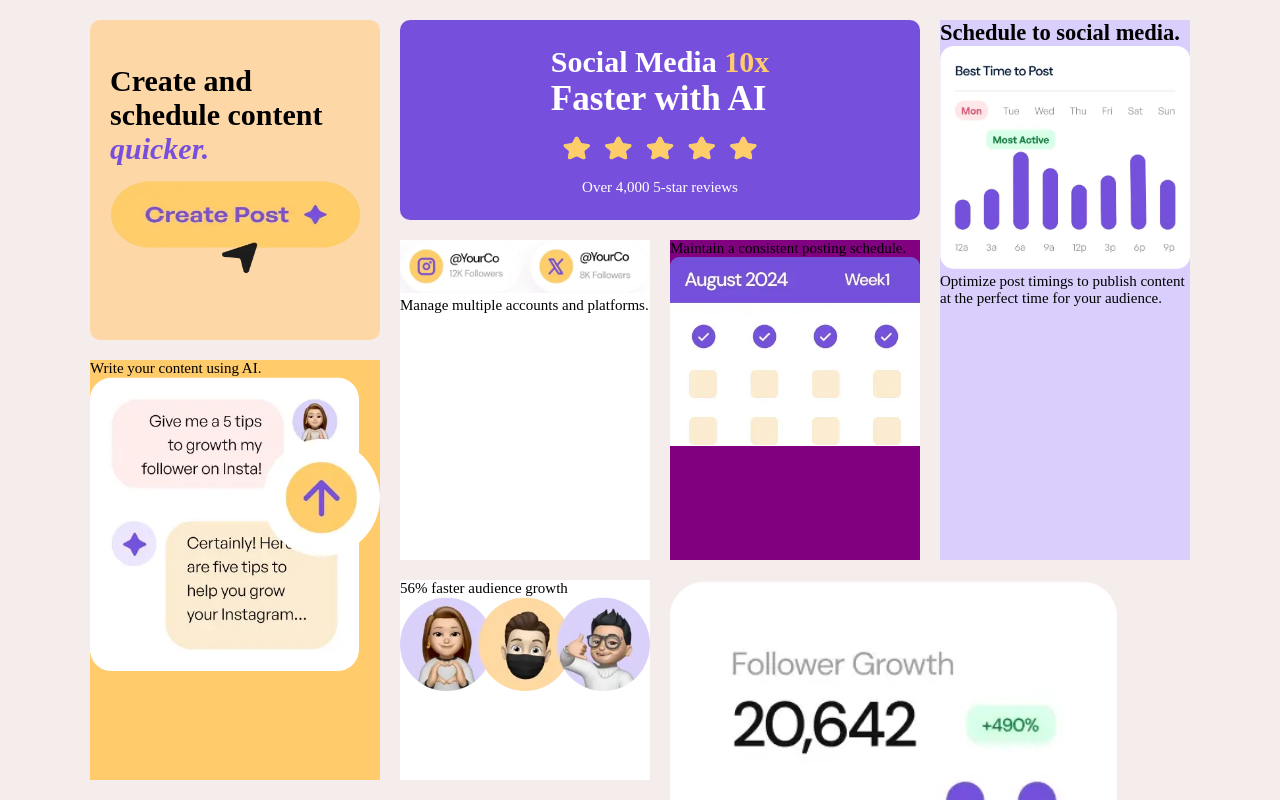
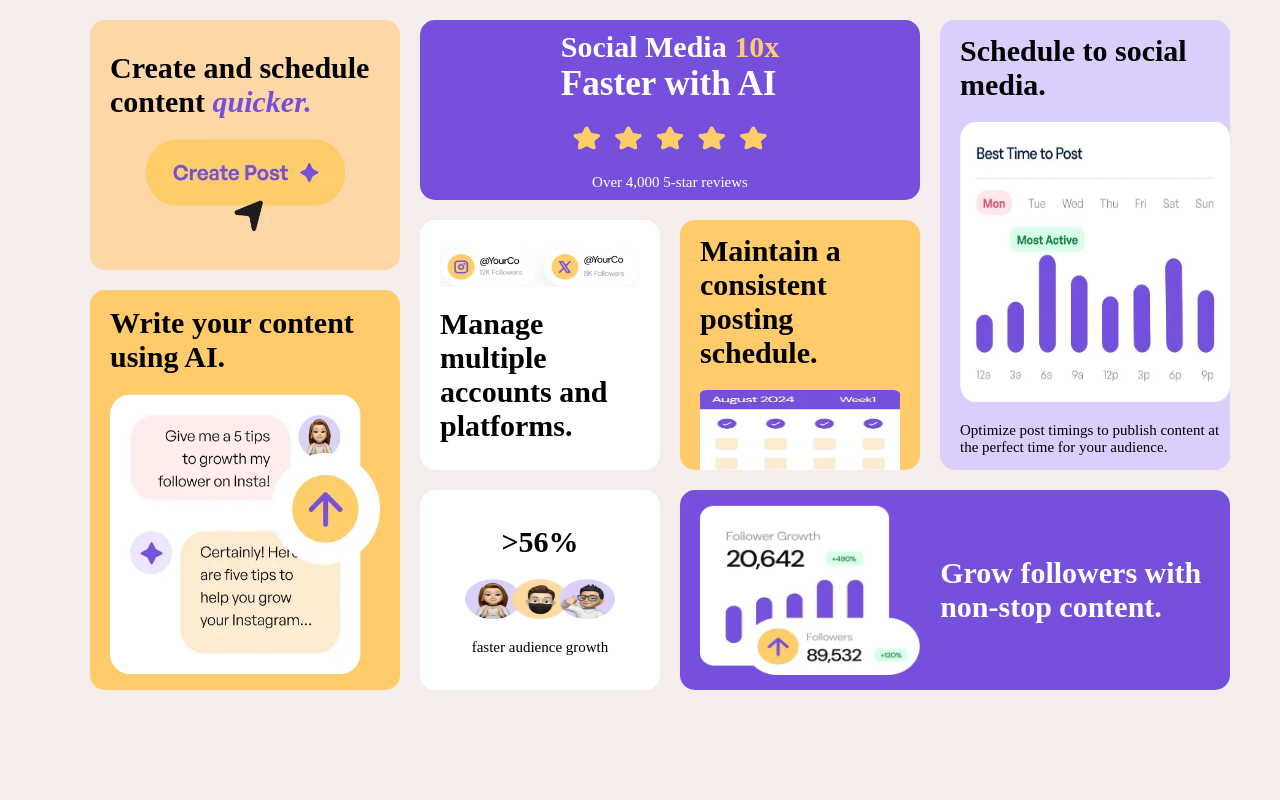
Before and after one commit to Mayor-Isaac/Bento-Grid, a React (Create React App) app: page / in a window 1280 px wide. Shown: the top 800 px of the page. Built offline with nearby package versions, Linux system fonts and the light colour scheme.

Commit message:
Grids completed

```diff
--- a/src/App.css
+++ b/src/App.css
@@ -9,55 +9,13 @@ html {
 body {
   padding: 2rem 0;
   font-size: 1.5rem;
-  background-color: hsl(0, 31.00%, 94.30%);
+  background-color: #f5ecec;
 }
 .App {
   display: grid;
   max-width: 1100px;
   margin: 0 auto;
   grid-template-columns: repeat(4, 1fr);
-  grid-template-rows: 200px 100px 200px 200px;
+  grid-template-rows: 180px 50px 180px 200px;
   gap: 2rem;
 }
-img {
-  width: 100%;
-}
-
-.grid-2 {
-  grid-column: 2/4;
-  background-color: hsl(256, 67%, 59%);
-}
-.grid-3 {
-  grid-column: 4/-1;
-  background-color:  hsl(254, 88%, 90%);
-  grid-row: 1/4;
-}
-.grid-4 {
-  grid-row: 3/-1;
-  background-color: hsl(39, 100%, 71%);
-}
-.grid-5{
-  background-color: hsl(0, 0%, 100%);
-}
-.grid-6{
-  background-color: purple;
-}
-.grid-7{
-  background-color: hsl(0, 0%, 100%);
-}
-.grid-8 {
-  grid-column: 3/-1;
-}
-.special {
-  grid-row: 2/4;
-}
-
-/*
-- Purple 100: hsl(254, 88%, 90%)
-- Purple 500: hsl(256, 67%, 59%)
-
-- Yellow 100: hsl(31, 66%, 93%)
-- Yellow 500: hsl(39, 100%, 71%)
-
-- White: hsl(0, 0%, 100%)
-- Black: hsl(0, 0%, 7%) */
--- a/src/App.js
+++ b/src/App.js
@@ -1,25 +1,52 @@
 import "./App.css";
+
 import Grid from "./Components/Grid";
-import Grid3 from "./Components/Grid-3";
-import Grid4 from "./Components/Grid-4";
-import Grid5 from "./Components/Grid-5";
-import Grid6 from "./Components/Grid-6";
-import Grid7 from "./Components/Grid-7";
-import Grid8 from "./Components/Grid-8";
+
 export default function App() {
   return (
     <div className="App">
+
+      {/* GRID 1 */}
       <Grid imgUrl="images/illustration-create-post.webp"
-        ImgAlt="Create Post Illustration" w="250" h="100" ps={2} bg="#fed7a6" row="1/3"> Create and schedule content <span style={{color:"hsl(256, 67%, 59%)", fontStyle: "italic"}}>quicker.</span></Grid>
+        ImgAlt="Create Post Illustration" w="200" h="100" bg="#fed7a6" row="1/3"> Create and schedule content <span style={{color:"hsl(256, 67%, 59%)", fontStyle: "italic"}}>quicker.</span></Grid>
+
+        {/* GRID 2 */}
         <Grid  imgUrl="images/illustration-five-stars.webp"
-        imgAlt="Five stars Illustration"  w="200" h="30" ps={2} bg="#7650dc" column="2/4" afterText="Over 4,000 5-star reviews" text="white" > Social Media <span style={{color:"#ffcb6b"}}>10x</span>
+        imgAlt="Five stars Illustration"  w="200" h="30" bg="#7650dc" column="2/4" afterText="Over 4,000 5-star reviews" text="white" > Social Media <span style={{color:"#ffcb6b"}}>10x</span>
         <h3>Faster with AI</h3></Grid>
-      <Grid3 />
-      <Grid4 />
-      <Grid5 />
-      <Grid6 />
-      <Grid7 />
-      <Grid8 />
+
+        {/* GRID 3 */}
+       <Grid imgUrl="images/illustration-schedule-posts.webp"
+        ImgAlt=" Schedule Posts Illustration" w="270" h="280" ps="side" bg="#dacffc" row="1/4" column="4/-1" afterText=" Optimize post timings to publish content at the perfect time for your
+        audience.">Schedule to social media.
+      </Grid>
+
+      {/* GRID 4 */}
+       <Grid imgUrl="images/illustration-ai-content.webp"
+        ImgAlt="AI content Illustration" w="270" h="280" bg="#ffcb6b" row="3/-1">Write your content using AI.
+      </Grid>
+
+      {/* GRID 5 */}
+       <Grid imgUrl="images/illustration-multiple-platforms.webp"
+        ImgAlt="Multiple platform Illustration" w="200" h="40" bg="#ffffff" row="2/4" unique="column-reverse">
+      Manage multiple accounts and platforms.
+      </Grid>
+
+      {/* GRID 6 */}
+      <Grid imgUrl="images/illustration-consistent-schedule.webp"
+        ImgAlt="Consistent Schedule Illustration" w="200" h="80" bg="#ffcb6b" row="2/4" end={true}>Maintain a consistent posting schedule.
+      </Grid>
+
+      {/* GRID 7 */}
+       <Grid imgUrl="images/illustration-audience-growth.webp"
+        ImgAlt="Audience Growth Illustration"w="150" h="40" bg= "#ffffff" afterText="faster audience growth" >
+         >56%
+      </Grid>
+
+      {/* GRID 8 */}
+       <Grid  imgUrl="images/illustration-grow-followers.webp"
+        imgAlt="Grow Followers Illustration"  w="400" h="170" bg="#7650dc" column="3/-1" text="white" side={true}>
+      Grow followers with non-stop content.</Grid>
     </div>
   );
 }
--- a/src/Components/Grid-3.js
+++ /dev/null
@@ -1,15 +0,0 @@
-export default function Grid3() {
-  return (
-    <div className="grid-3">
-      <h2>Schedule to social media.</h2>
-      <img
-        src="images/illustration-schedule-posts.webp"
-        alt=" Schedule Posts Illustration"
-      />
-      <p>
-        Optimize post timings to publish content at the perfect time for your
-        audience.
-      </p>
-    </div>
-  );
-}
--- a/src/Components/Grid-4.js
+++ /dev/null
@@ -1,12 +0,0 @@
-export default function Grid4() {
-  return (
-    <div className="grid-4">
-      {" "}
-      Write your content using AI.
-      <img
-        src="images/illustration-ai-content.webp"
-        alt="AI content Illustration"
-      />
-    </div>
-  );
-}
--- a/src/Components/Grid-5.js
+++ /dev/null
@@ -1,11 +0,0 @@
-export default function Grid5() {
-  return (
-    <div className="grid-5 special">
-      <img
-        src="images/illustration-multiple-platforms.webp"
-        alt="Multiple platform Illustration"
-      />
-      Manage multiple accounts and platforms.
-    </div>
-  );
-}
--- a/src/Components/Grid-6.js
+++ /dev/null
@@ -1,11 +0,0 @@
-export default function Grid6() {
-  return (
-    <div className="grid-6 special">
-      Maintain a consistent posting schedule.
-      <img
-        src="images/illustration-consistent-schedule.webp"
-        alt="Consistent Schedule Illustration"
-      />
-    </div>
-  );
-}
--- a/src/Components/Grid-7.js
+++ /dev/null
@@ -1,11 +0,0 @@
-export default function Grid7() {
-  return (
-    <div className="grid-7">
-      56% faster audience growth{" "}
-      <img
-        src="images/illustration-audience-growth.webp"
-        alt="Audience Growth Illustration"
-      />
-    </div>
-  );
-}
--- a/src/Components/Grid-8.js
+++ /dev/null
@@ -1,11 +0,0 @@
-export default function Grid8() {
-  return (
-    <div className="grid-8">
-      <img
-        src="images/illustration-grow-followers.webp"
-        alt="Grow Followers Illustration"
-      />
-      Grow followers with non-stop content.
-    </div>
-  );
-}
--- a/src/Components/Grid.js
+++ b/src/Components/Grid.js
@@ -1,8 +1,7 @@
-export default function Grid({afterText, imgUrl, imgAlt, w, h, row, column,ps, bg,text, children}) {
+export default function Grid({afterText,end, side, unique, imgUrl, imgAlt, w, h, row, column,ps, bg,text, children}) {
   const imgStyle ={
     width: `${w}px`,
     height:`${h}px`,
-    margin: `1.5rem 0`
   }
 
   const gridStyle={
@@ -10,13 +9,14 @@ export default function Grid({afterText, imgUrl, imgAlt, w, h, row, column,ps, b
     gridRow: `${row ? row : ""}`,
     gridColumn:`${column ? column : ""}`,
     color: `${text ? text : "black"}`,
-    padding: `0 ${ps}rem`,
+    padding: `${ps ? "0 0 0 20px" :"0 2rem"}`,
     display: "flex",
-    flexDirection:"column",
+    flexDirection:`${unique === "column-reverse" ? unique : side ? "row-reverse":"column"}`,
     alignItems:"center",
-    justifyContent: "center",
-    borderRadius: "10px",
+    justifyContent: `${end ? "flex-end" : "center"}`,
+    borderRadius: "15px",
     cursor: "pointer",
+    gap: "20px",
   }
   const childrenStyle={
     // margin: `1rem`
```
Also changed, not shown: src/Components/Grid-2.js (added).
